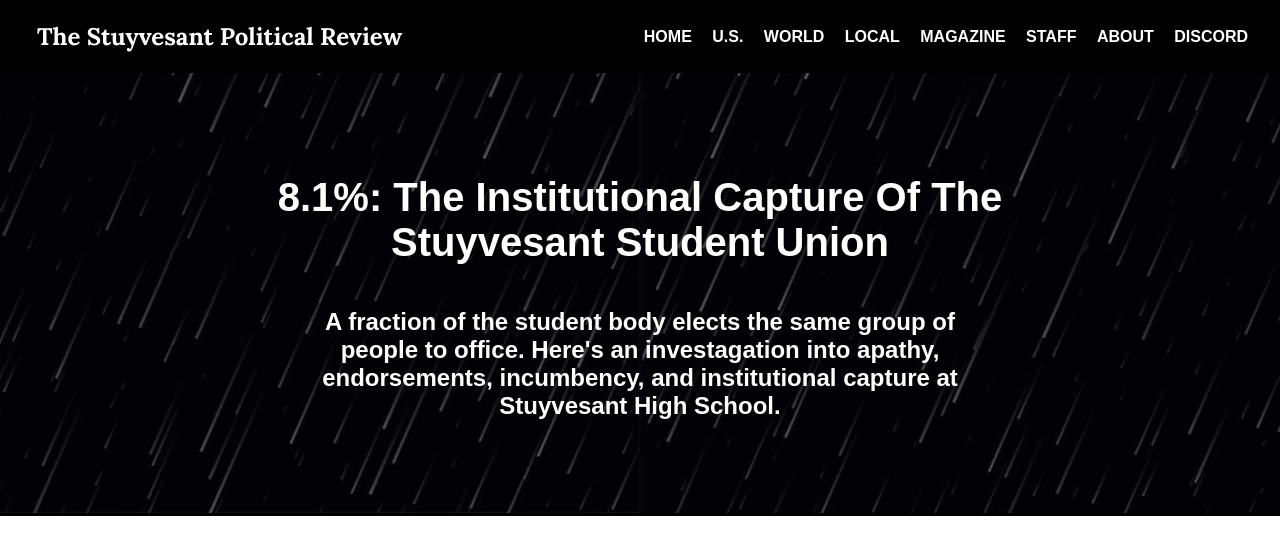
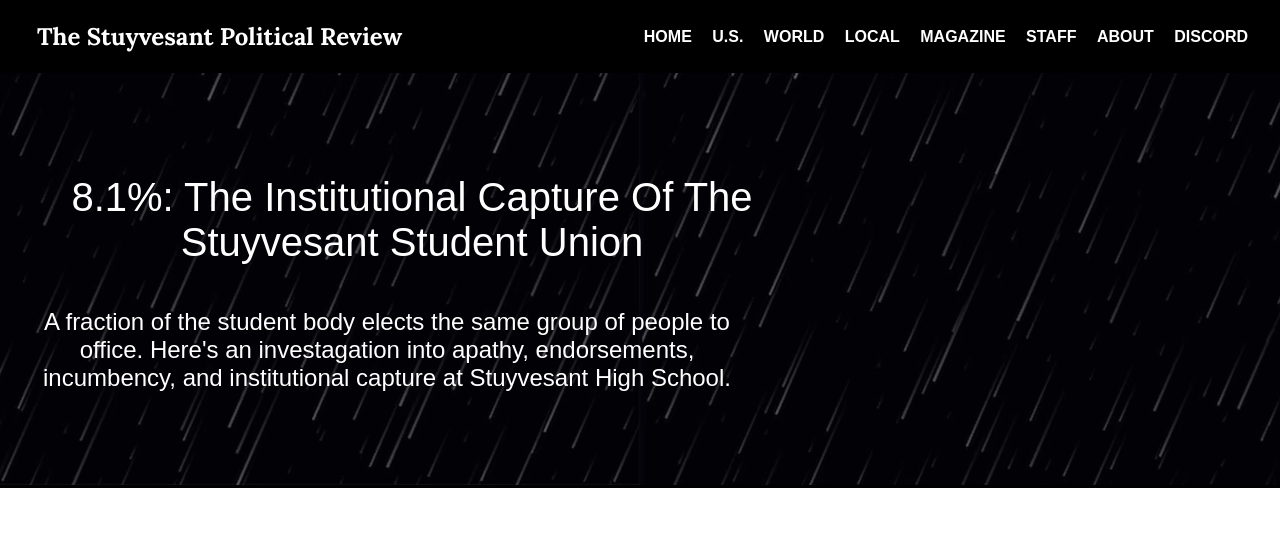
Before and after one commit to stuypoliticalreview/stuypoliticalreview.github.io, a Jekyll site: the page built from graphic/spr_investagation_1.html, in a window 1280 px wide. Shown: the top 555 px of the page. Built offline with Jekyll 4.4.1, drawn with Linux system fonts in a browser that asks for light colours.

Commit message:
stuff and stuff 2.2

```diff
--- a/assets/css/style.css
+++ b/assets/css/style.css
@@ -237,12 +237,16 @@ nav a {
   font-size: 0.9rem;
 }
 
+.graphic-article-text {
+  margin-inline: auto;
+}
+
 .graphic-article-main {
   color: white;
   font-size: 2.5rem;
   max-width: 750px;
   padding: 5px;
-  margin-inline: auto;
+  font-weight: 300;
   text-align: center;
 }
 
@@ -250,7 +254,6 @@ nav a {
   font-size: 1.5rem;
   max-width: 700px;
   padding: 5px;
-  font-weight: 600;
-  margin-inline: auto;
+  font-weight: 300;
   text-align: center;
 }
```
